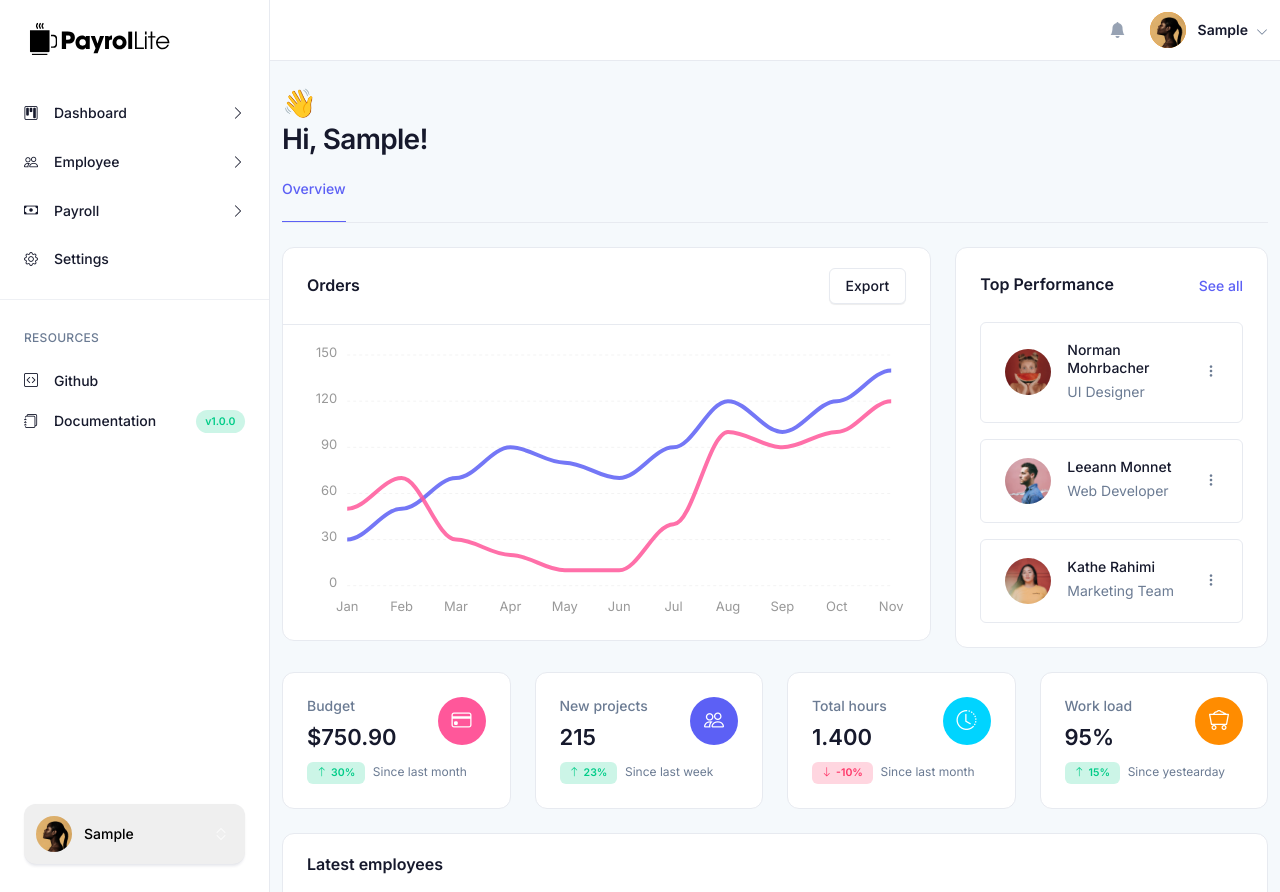
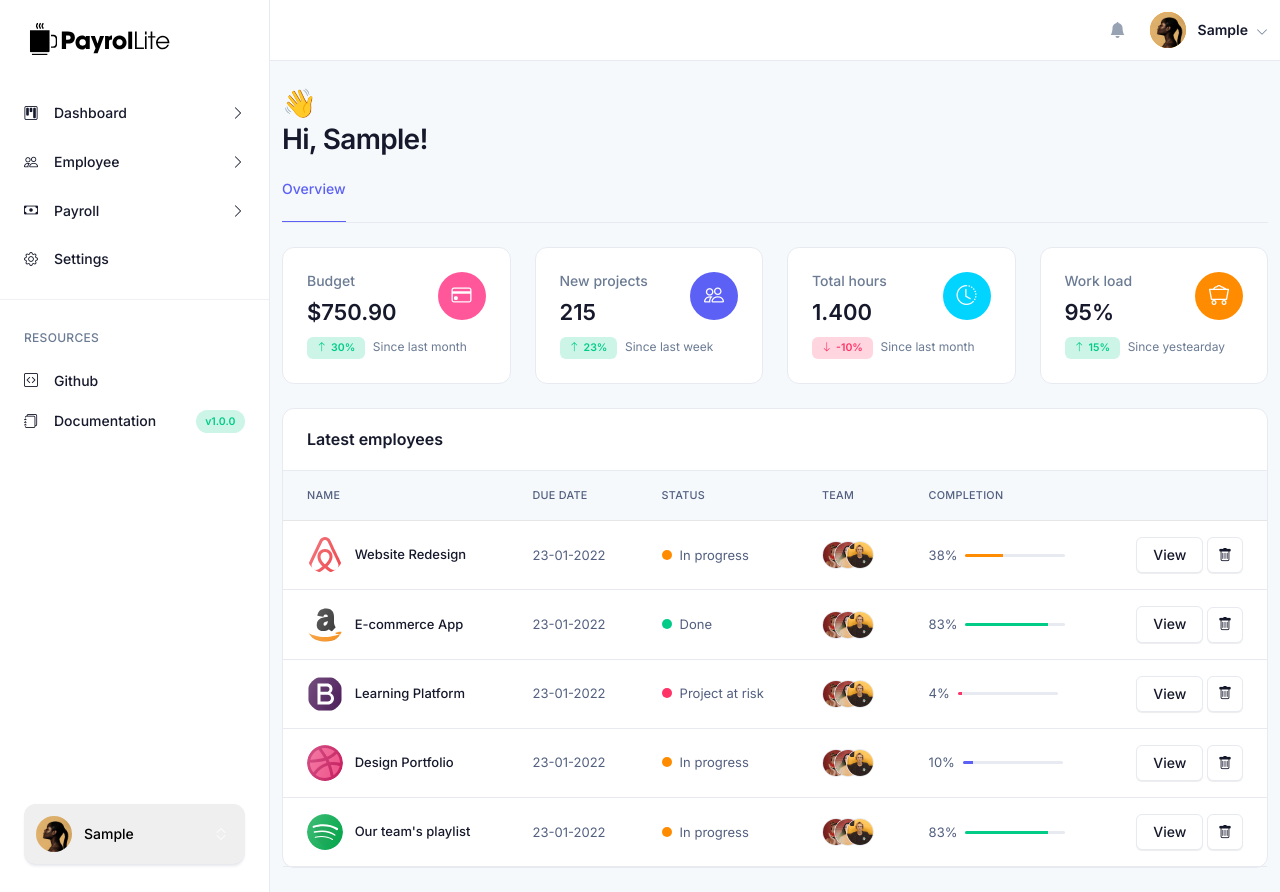
Before and after one commit to gydox/django-payroll, a Django app: page / in a window 1280 px wide. Run offline with Django 4.2, Linux system fonts and the light colour scheme; the visitor is signed in with stand-in values (Sample User, id 1); parts of the project's set-up code (start-up, migrations or seed data) failed here and were passed over; some libraries are stand-ins or nearby versions.

Commit message:
disable graph section

```diff
--- a/app/main/templates/main/dashboard.html
+++ b/app/main/templates/main/dashboard.html
@@ -3,7 +3,8 @@
 <main class="py-6 bg-surface-secondary">
 
   <div class="container-fluid">
-    <div class="row g-6 mb-6">
+
+    {% comment %} <div class="row g-6 mb-6">
       <div class="col-xl-8">
         <div class="card">
           <div class="card-header d-flex align-items-center">
@@ -142,7 +143,8 @@
           </div>
         </div>
       </div>
-    </div>
+    </div> {% endcomment %}
+
     <div class="row g-6 mb-6">
       <div class="col-xl-3 col-sm-6 col-12">
         <div class="card">
```
